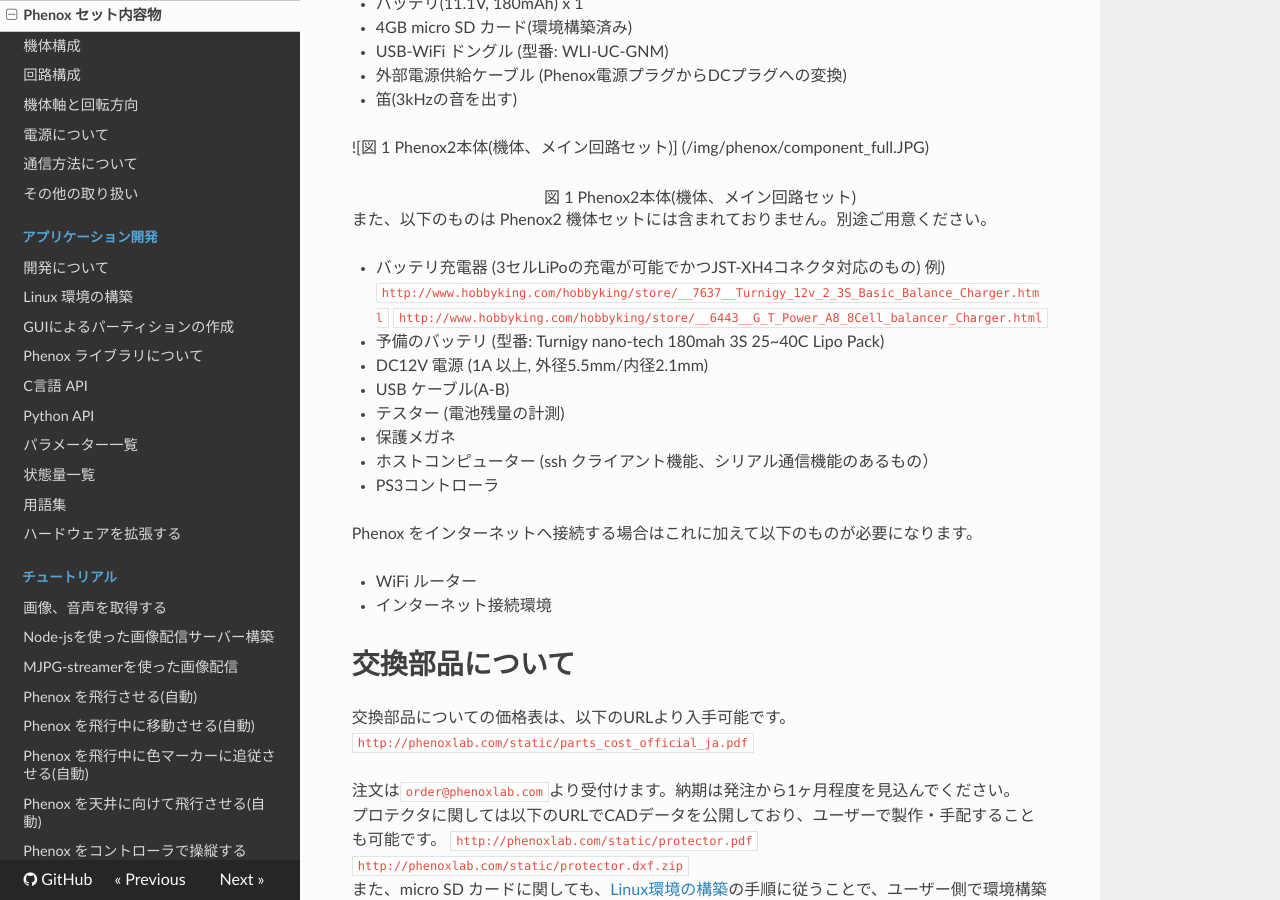
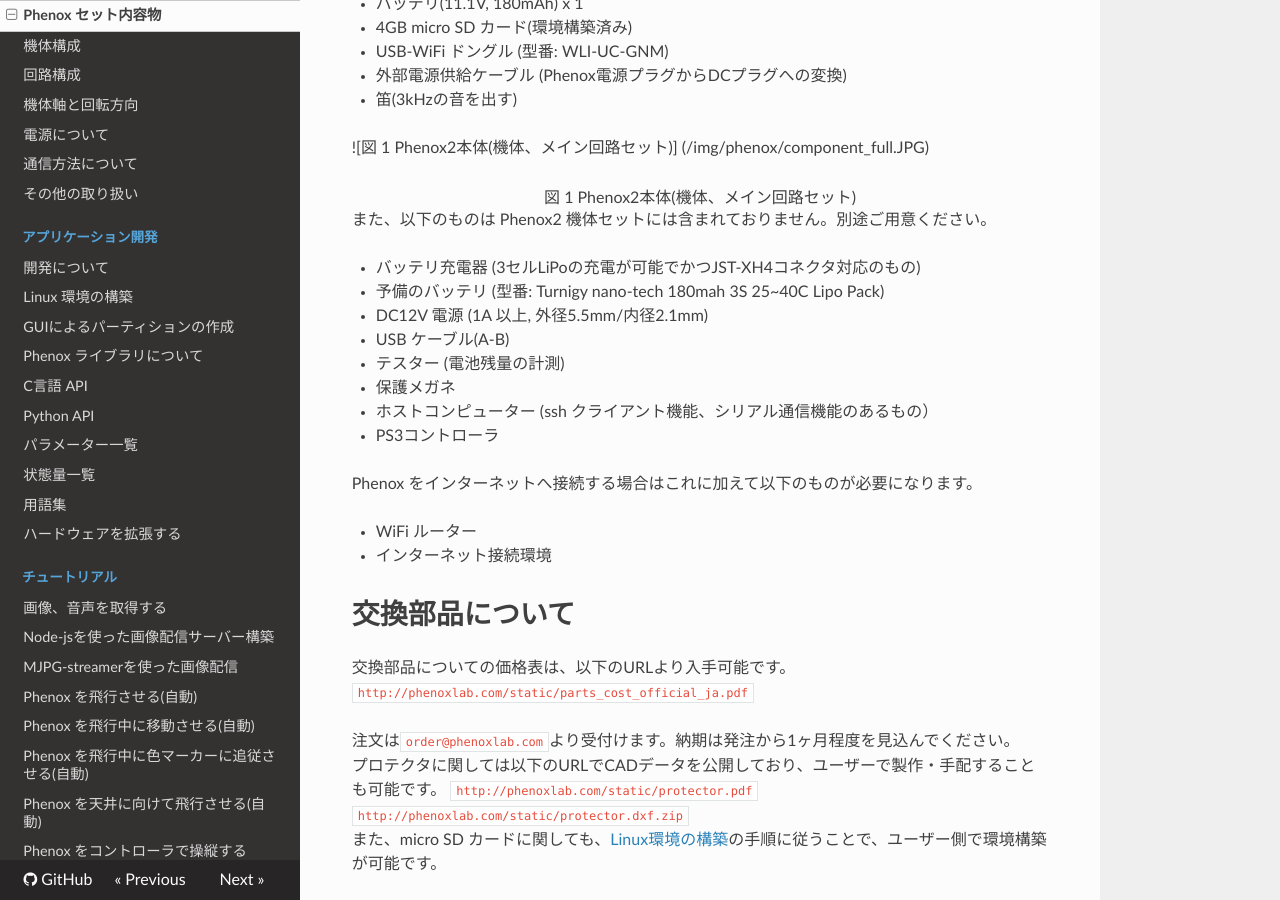
Before and after one commit to phenoxlab/phenox, an MkDocs documentation site: the page built from docs/start/package.md, in a window 1280 px wide and 900 px high, scrolled down 476 px. Built offline with MkDocs 1.6.1, drawn with Linux system fonts in a browser that asks for light colours; nearby versions of some CDN libraries; old or Windows-style settings are respelled for this version of MkDocs.

Commit message:
delete battery charger

```diff
--- a/docs/start/package.md
+++ b/docs/start/package.md
@@ -22,9 +22,7 @@
 また、以下のものは Phenox2 機体セットには含まれておりません。別途ご用意ください。
 
 - バッテリ充電器 (3セルLiPoの充電が可能でかつJST-XH4コネクタ対応のもの)
-例)
-``http://www.hobbyking.com/hobbyking/store/__7637__Turnigy_12v_2_3S_Basic_Balance_Charger.html``
-``http://www.hobbyking.com/hobbyking/store/__6443__G_T_Power_A8_8Cell_balancer_Charger.html``
+
 
 - 予備のバッテリ (型番: Turnigy nano-tech 180mah 3S 25~40C Lipo Pack)
 - DC12V 電源 (1A 以上, 外径5.5mm/内径2.1mm)
```
